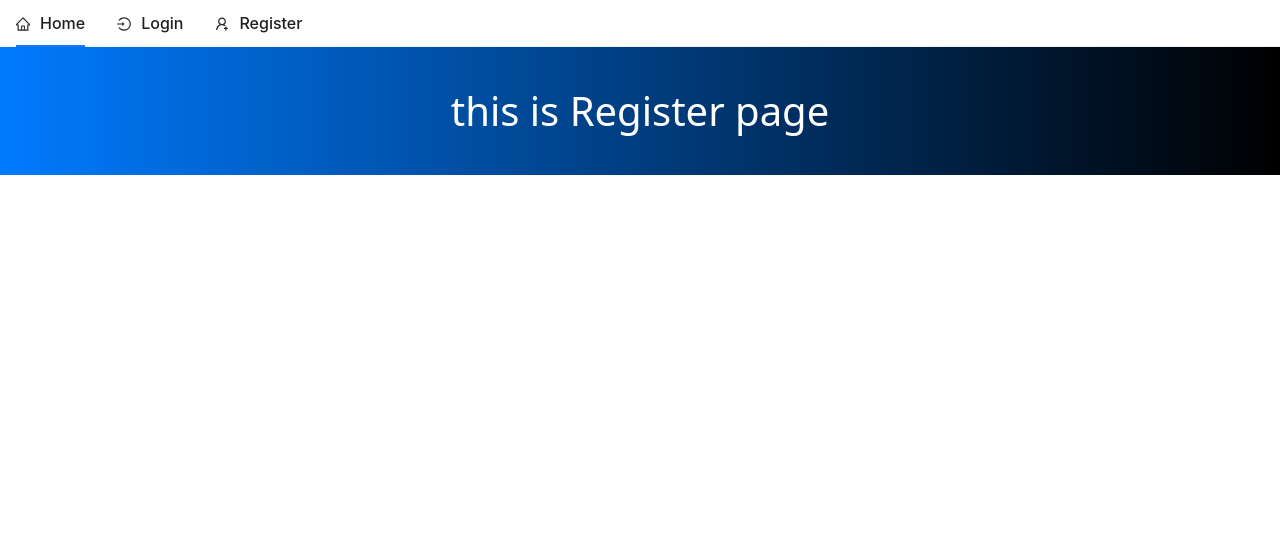
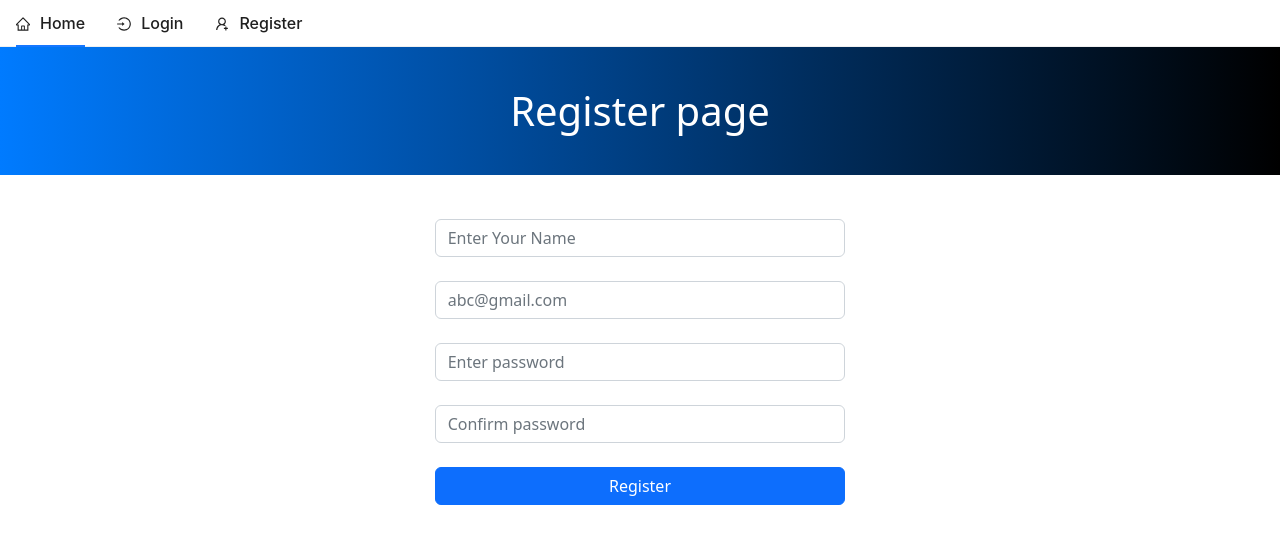
Before and after one commit to Nuralam30/next-cookie-based-auth, a Next.js app in the folder client/: page /register in a window 1280 px wide. Shown: the top 544 px of the page. Built offline with nearby package versions, Linux system fonts and the light colour scheme.

Commit message:
login and registration page created

```diff
--- a/client/pages/register.js
+++ b/client/pages/register.js
@@ -1,8 +1,63 @@
+import React, { useState } from 'react';
 
 const Register = () => {
+
+    const [ name, setName ] = useState("");
+    const [ email, setEmail ] = useState("");
+    const [ password, setPassword ] = useState("");
+    const [ cPassword, setCpassword ] = useState("");
+
+    const handleSubmit = (e) => {
+
+        e.preventDefault();
+        console.table(name, email, password)
+    }
+
     return (
         <div>
-            <h1 className='jumbotron text-center bg-primary'>this is Register page</h1>
+            <h1 className='jumbotron text-center bg-primary'>Register page</h1>
+
+            <div className="container p-2 pt-4 pb-4 col-md-4 offset-md-4">
+                <form onSubmit={handleSubmit}>
+                    <input
+                        className='form-control mb-4'
+                        type="text"
+                        placeholder='Enter Your Name'
+                        value={name}
+                        onChange={(e) => setName(e.target.value)}
+                        required
+                    />
+
+                    <input
+                        className='form-control mb-4'
+                        type="email"
+                        placeholder='abc@gmail.com'
+                        value={email}
+                        onChange={(e) => setEmail(e.target.value)}
+                        required
+                    />
+
+                    <input
+                        className='form-control mb-4'
+                        type="password"
+                        placeholder='Enter password'
+                        value={password}
+                        onChange={(e) => setPassword(e.target.value)}
+                        required
+                    />
+
+                    <input
+                        className='form-control mb-4'
+                        type="password"
+                        placeholder='Confirm password'
+                        value={cPassword}
+                        onChange={(e) => setCpassword(e.target.value)}
+                        required
+                    />
+
+                    <button className='btn w-100 btn-primary'>Register</button>
+                </form>
+            </div>
         </div>
     );
 };
```
Also changed, not shown: client/pages/login.js (+30 -1 lines).
